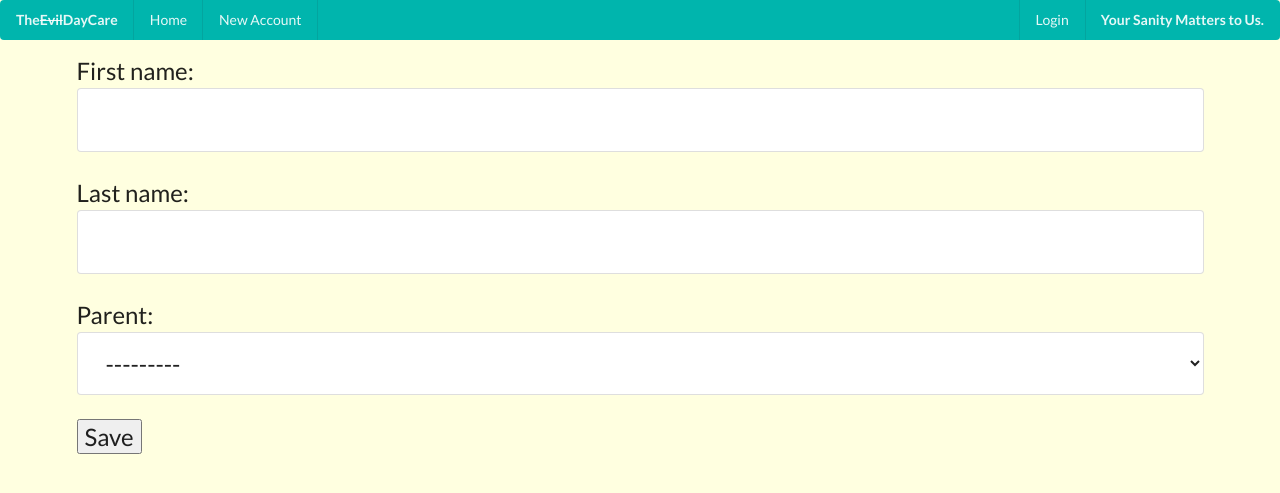
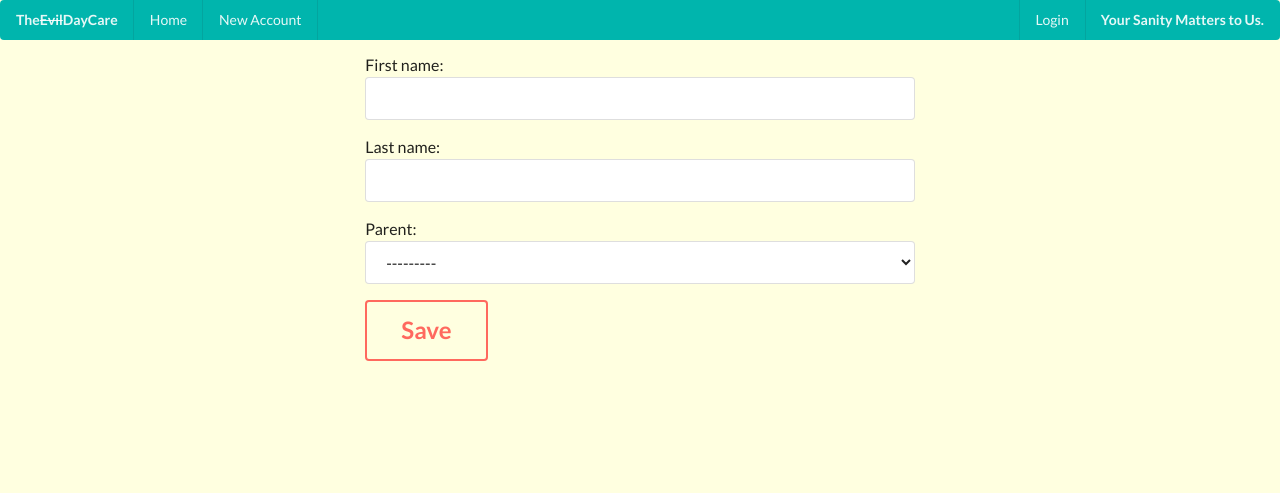
Before and after one commit to buypolarbear/childcare_check_in, a Django app: a page that uses childcare_check_in/templates/childcare_app/child_form.html in a window 1280 px wide. Shown: the top 493 px of the page. Run offline with Django 3.2, Linux system fonts and the light colour scheme.

Commit message:
added more styling

```diff
--- a/childcare_check_in/childcare_app/models.py
+++ b/childcare_check_in/childcare_app/models.py
@@ -37,6 +37,7 @@ class Profile(models.Model):
         total = sum(child.total_payment for child in all_children)
         return total
 
+
 class Child(models.Model):
     first_name = models.CharField(max_length=15)
     last_name = models.CharField(max_length=25)
--- a/childcare_check_in/templates/childcare_app/child_form.html
+++ b/childcare_check_in/templates/childcare_app/child_form.html
@@ -1,13 +1,15 @@
 {% extends 'base.html' %}
 
 {% block content %}
-
-<div class="ui massive form">
-  <form class="" action="" method="post">
-    {% csrf_token %}
-    {{ form.as_p }}
-    <input type="submit" value="Save">
-  </form>
+<div class="ui two column centered grid">
+  <div class="column">
+    <div class="ui large form">
+      <form class="" action="" method="post">
+        {% csrf_token %}
+        {{ form.as_p }}
+        <input type="submit" class="massive ui inverted red button" value="Save">
+      </form>
+    </div>
+  </div>
 </div>
-
 {% endblock %}
--- a/childcare_check_in/templates/childcare_app/profile_list.html
+++ b/childcare_check_in/templates/childcare_app/profile_list.html
@@ -39,7 +39,6 @@
 
 {% if request.user.profile.access_level == 's' %}
 
-
   <div class="ui three column centered grid">
     <div class="column">
     <h1>All Time Logs</h1>
@@ -67,6 +66,7 @@
     <a href="{% url 'child_create_view' %}"><button type="button" class="massive ui button teal basic">New Child</button></a>
   </div>
   </div>
+
 {% endif %}
 
 {% endblock %}
```
Also changed, not shown: childcare_check_in/templates/childcare_app/check_form.html (+9 -2 lines).
